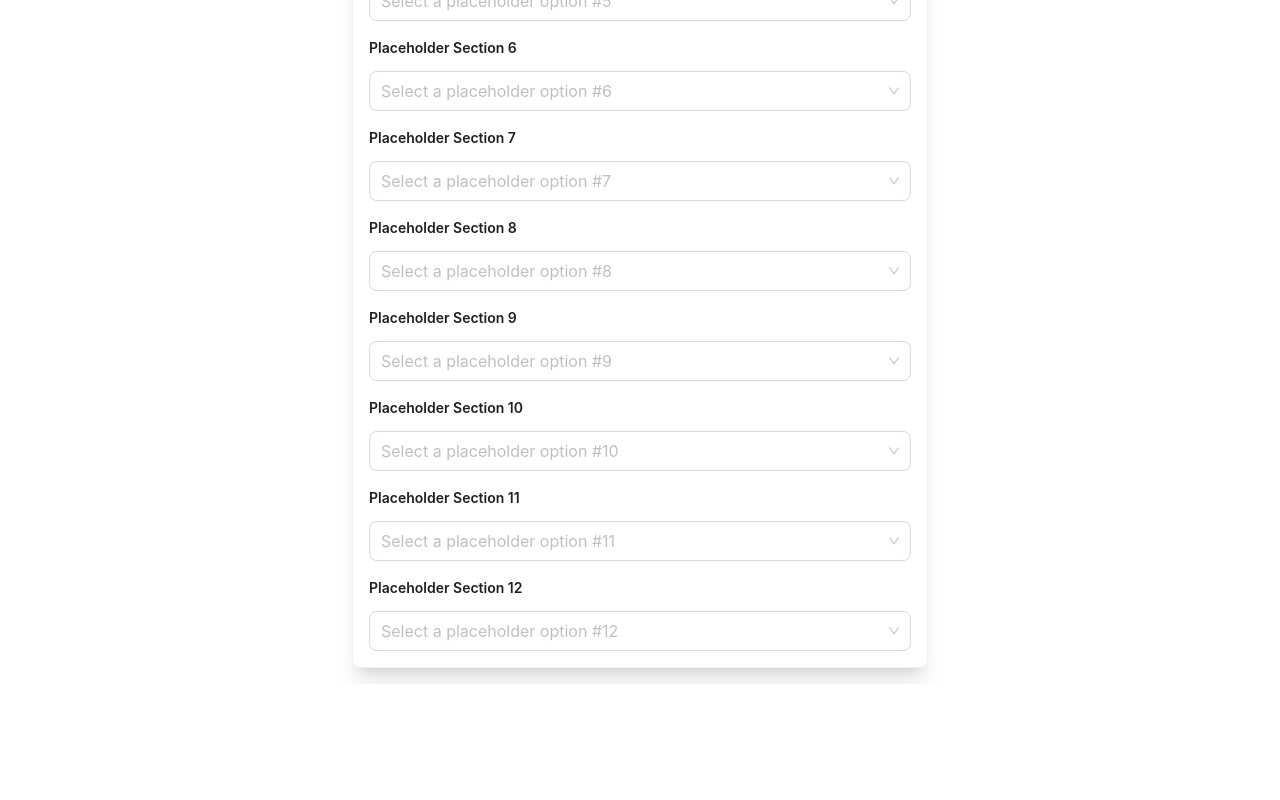
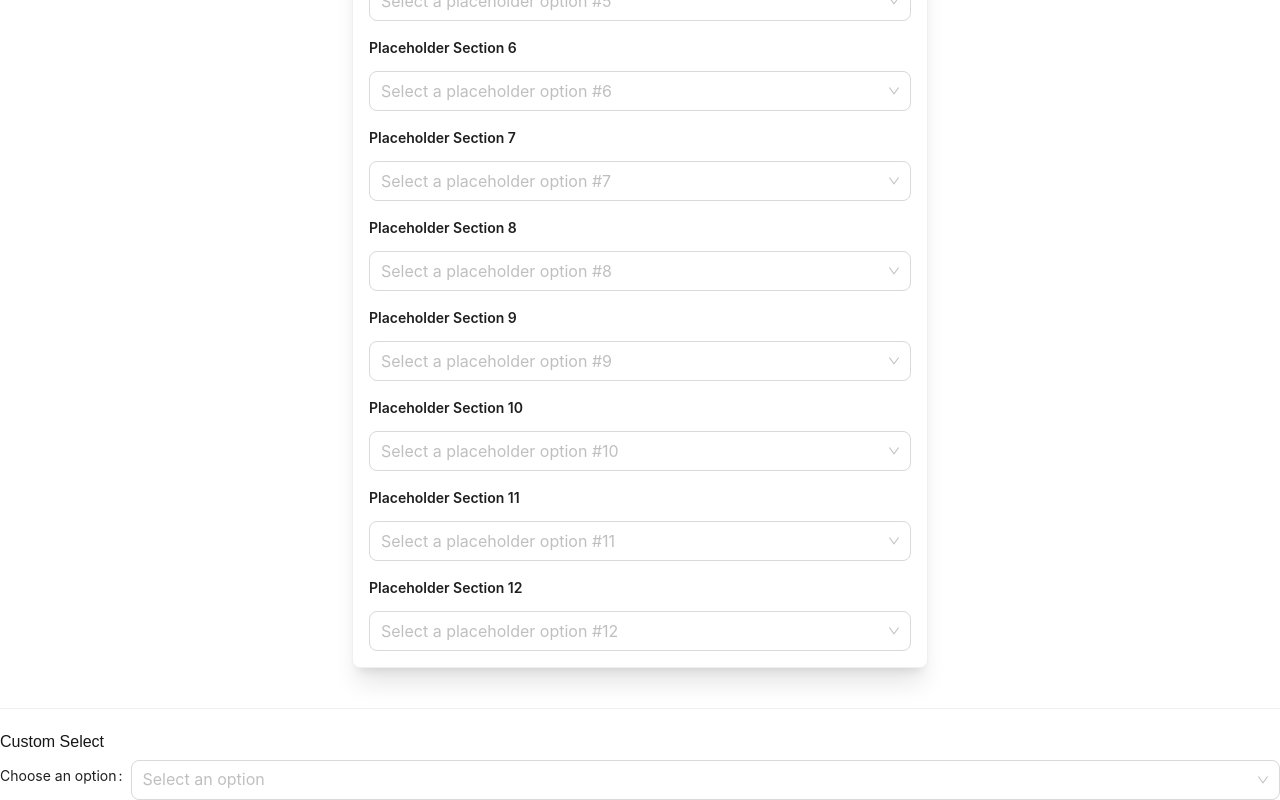
Before and after one commit to m-elagamy/antd-select-demo, a Next.js app: page / in a window 1280 px wide. Shown: the part 772-1572 px from the top of the page. Before the commit the page ends 1456 px from the top, so only its background shows below. Built offline with nearby package versions, Linux system fonts and the light colour scheme.

Commit message:
Refactor Home page layout to enhance UI with a cleaner structure, add a CustomSelect component, and improve the presentation of multiple Select components for better user experience.

```diff
--- a/src/app/page.tsx
+++ b/src/app/page.tsx
@@ -1,6 +1,7 @@
 "use client";
 import { Select, Typography, Card, Space, Tag, Divider } from "antd";
 import { useState } from "react";
+import CustomSelect from "@/select";
 
 export default function Home() {
   const [value, setValue] = useState<string | undefined>(undefined);
@@ -28,6 +29,7 @@ export default function Home() {
   ];
 
   return (
+    <>
       <div className="min-h-screen bg-[var(--background)] flex items-center justify-center p-4">
         <Card
           className="w-full max-w-xl shadow-xl"
@@ -98,5 +100,17 @@ export default function Home() {
           </Space>
         </Card>
       </div>
+
+      <Divider />
+
+      <h2>Custom Select</h2>
+      <CustomSelect
+        vertical
+        label="Choose an option"
+        name="option"
+        options={options}
+        loading={false}
+      />
+    </>
   );
 }
--- /dev/null
+++ b/src/select.tsx
@@ -0,0 +1,50 @@
+import { Col, Form, Select as AntdSelect } from "antd";
+import { useState } from "react";
+
+export default function CustomSelect({
+  vertical,
+  label,
+  name,
+  options,
+  loading,
+}: {
+  vertical: boolean;
+  label: string;
+  name: string;
+  options: { label: string; value: string }[];
+  loading: boolean;
+}) {
+  const [enabled, setEnabled] = useState(false);
+  const [search, setSearch] = useState("");
+
+  const onSearch = (value: string) => {
+    setSearch(value);
+  };
+
+  return (
+    <Col flex={vertical ? "100%" : "20%"}>
+      <Form.Item className="wide bold-label" label={label} name={name}>
+        <AntdSelect
+          onPopupScroll={() => {}}
+          disabled={false}
+          autoClearSearchValue={false}
+          onClick={() => setEnabled(true)}
+          filterOption={false}
+          size="large"
+          placeholder="Select an option"
+          showSearch
+          mode="multiple"
+          allowClear
+          onBlur={() => {}}
+          options={options}
+          onSelect={() => {}}
+          onClear={() => {}}
+          onDeselect={() => {}}
+          onSearch={onSearch}
+          value={search}
+          loading={loading && enabled}
+        />
+      </Form.Item>
+    </Col>
+  );
+}
```
Lines whose indentation alone changed are shown as unchanged.
